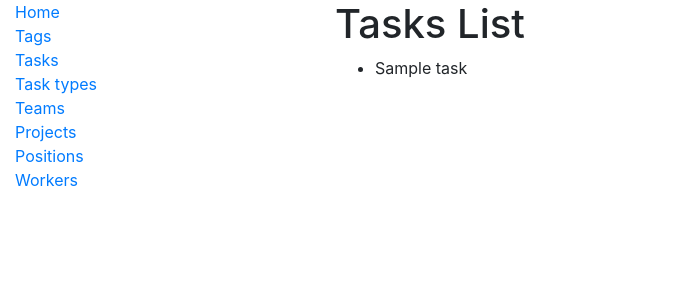
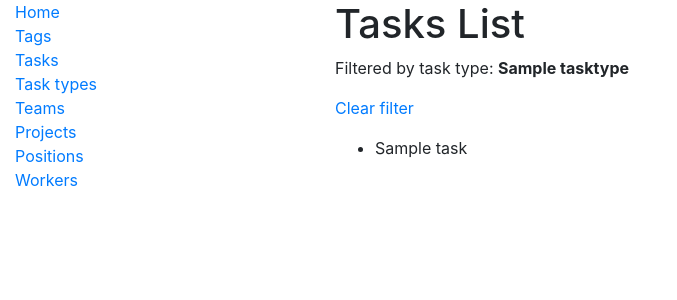
Before and after one commit to ShcherbynaSv/it_company_task_manager, a Django app: page /tasks/tasks?task_type=1 in a window 1280 px wide. Shown: the top 300 px of the page, without its empty margins (0-677 px from the left). Run offline with Django 5.2, Linux system fonts and the light colour scheme; tables that the repository leaves empty hold one stand-in row (values such as "Sample post").

Commit message:
Add possibility to clear the filter on task and worker list pages if they are filtered by tag, task type or profession

```diff
--- a/tasks/views.py
+++ b/tasks/views.py
@@ -45,10 +45,20 @@ class WorkerListView(generic.ListView):
 
     def get_queryset(self):
         queryset = super().get_queryset()
+        self.position = None
         position_id = self.request.GET.get("position")
         if position_id:
             queryset = queryset.filter(position_id=position_id)
+            try:
+                self.position = Position.objects.get(id=position_id)
+            except Position.DoesNotExist:
+                self.position = None
         return queryset
+
+    def get_context_data(self, **kwargs):
+        context = super().get_context_data(**kwargs)
+        context["selected_position"] = self.position
+        return context
 
 
 class TaskListView(generic.ListView):
@@ -56,10 +66,27 @@ class TaskListView(generic.ListView):
 
     def get_queryset(self):
         queryset = super().get_queryset()
+        self.tag = None
+        self.task_type = None
+
         tag_id = self.request.GET.get("tags")
         task_type_id = self.request.GET.get("task_type")
         if tag_id:
             queryset = queryset.filter(tags__id=tag_id)
+            try:
+                self.tag = Tag.objects.get(id=tag_id)
+            except Tag.DoesNotExist:
+                self.tag = None
         if task_type_id:
             queryset = queryset.filter(task_type_id=task_type_id)
+            try:
+                self.task_type = TaskType.objects.get(id=task_type_id)
+            except TaskType.DoesNotExist:
+                self.task_type = None
         return queryset
+
+    def get_context_data(self, **kwargs):
+        context = super().get_context_data(**kwargs)
+        context["selected_tag"] = self.tag
+        context["selected_task_type"] = self.task_type
+        return context
--- a/templates/tasks/task_list.html
+++ b/templates/tasks/task_list.html
@@ -2,6 +2,17 @@
 
 {% block content %}
   <h1>Tasks List</h1>
+
+  {% if selected_tag %}
+    <p>Filtered by tag: <strong>{{ selected_tag.name }}</strong></p>
+    <p><a href="{% url 'tasks:task-list' %}">Clear filter</a></p>
+  {% endif %}
+
+  {% if selected_task_type %}
+    <p>Filtered by task type: <strong>{{ selected_task_type.name }}</strong></p>
+    <p><a href="{% url 'tasks:task-list' %}">Clear filter</a></p>
+  {% endif %}
+
   {% if task_list %}
     <ul>
       {% for task in task_list %}
--- a/templates/tasks/worker_list.html
+++ b/templates/tasks/worker_list.html
@@ -2,6 +2,12 @@
 
 {% block content %}
   <h1>Workers List</h1>
+
+  {% if selected_position %}
+    <p>Filtered by position: <strong>{{ selected_position.name }}</strong></p>
+    <p><a href="{% url 'tasks:worker-list' %}">Clear filter</a></p>
+  {% endif %}
+
   {% if worker_list %}
     <ul>
       {% for worker in worker_list %}
```
